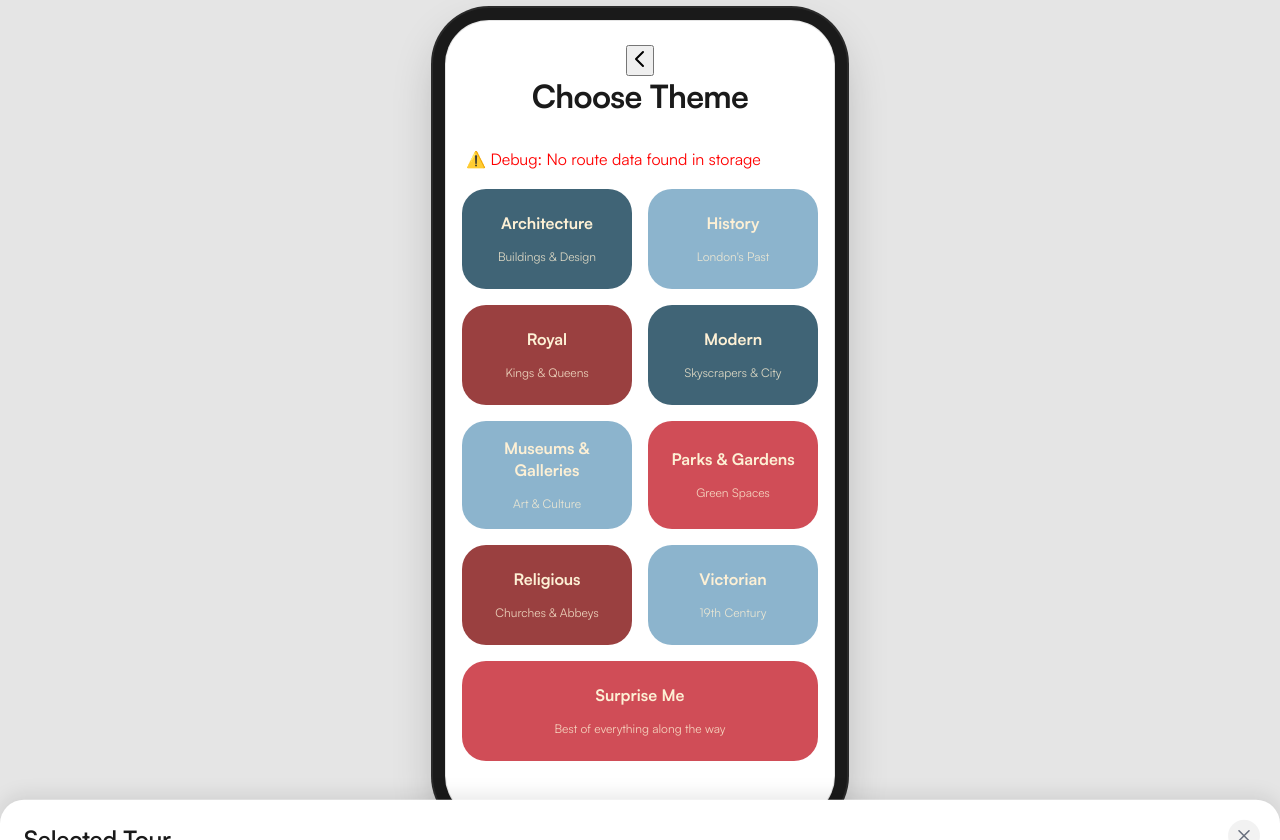
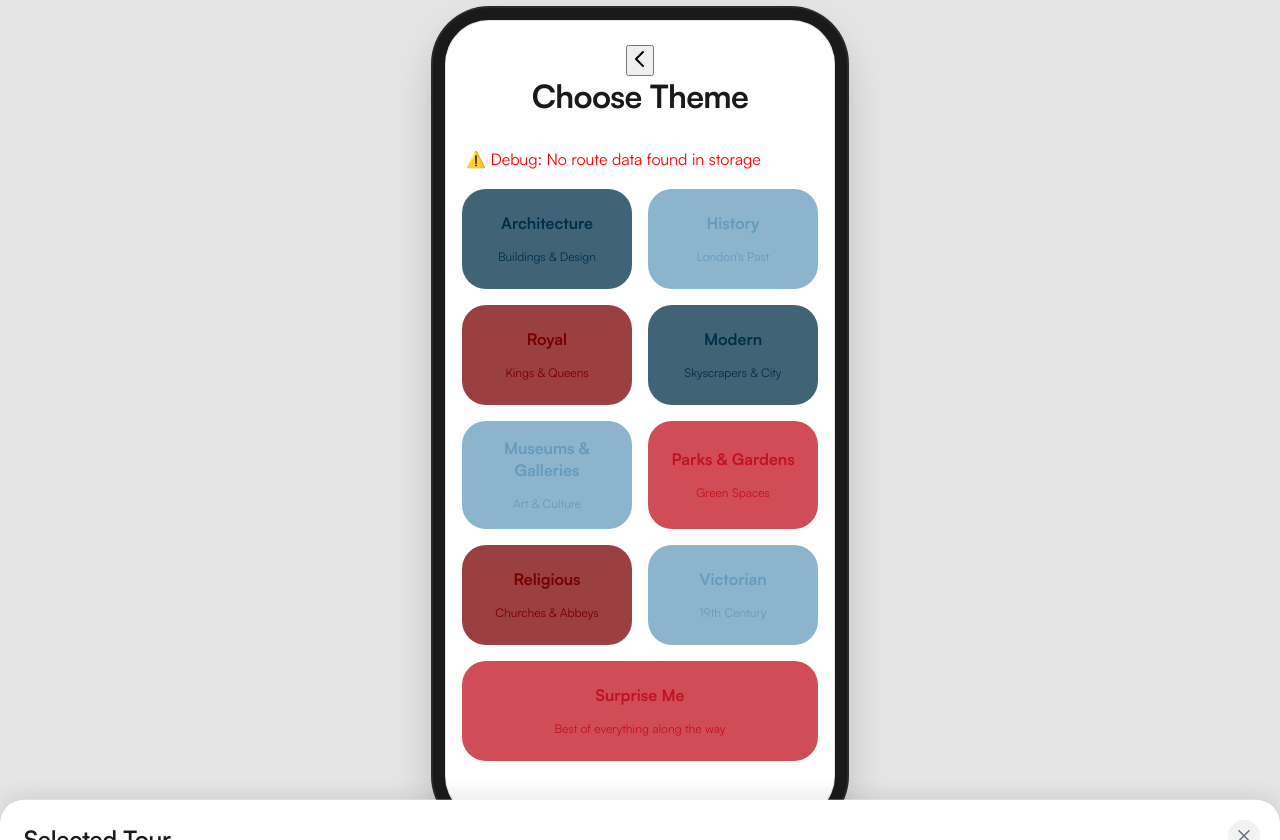
Before and after one commit to qubula/Explore-London---Landmarks, a FastAPI app: page /mobile/tour-type in a window 1280 px wide. Run offline with FastAPI, Linux system fonts and the light colour scheme.

Commit message:
Make theme button text match background color
- Changed all text colors to match their respective background colors
- Text becomes invisible, showing only the color blocks
- Creates minimalist color-only button design
- Architecture/Modern: #003049, History/Museums/Victorian: #669bbc
- Royal/Religious: #780000, Parks/Surprise Me: #c1121f

Co-Authored-By: Claude Sonnet 4.5 <noreply@anthropic.com>

```diff
--- a/App/Web_App/templates/mobile/tour_type.html
+++ b/App/Web_App/templates/mobile/tour_type.html
@@ -99,64 +99,64 @@
                 <!-- Architecture -->
                 <div class="glass-card tour-card" onclick="selectTourType('architecture')" style="border: none !important; box-shadow: none !important;">
                     <div class="tour-bg" style="background: #003049;"></div>
-                    <h3 class="tour-name" style="color: #fdf0d5;">Architecture</h3>
-                    <p class="tour-meta" style="color: rgba(253, 240, 213, 0.8);">Buildings & Design</p>
+                    <h3 class="tour-name" style="color: #003049;">Architecture</h3>
+                    <p class="tour-meta" style="color: #003049;">Buildings & Design</p>
                 </div>
 
                 <!-- History -->
                 <div class="glass-card tour-card" onclick="selectTourType('historical')" style="border: none !important; box-shadow: none !important;">
                     <div class="tour-bg" style="background: #669bbc;"></div>
-                    <h3 class="tour-name" style="color: #fdf0d5;">History</h3>
-                    <p class="tour-meta" style="color: rgba(253, 240, 213, 0.8);">London's Past</p>
+                    <h3 class="tour-name" style="color: #669bbc;">History</h3>
+                    <p class="tour-meta" style="color: #669bbc;">London's Past</p>
                 </div>
 
                 <!-- Royal -->
                 <div class="glass-card tour-card" onclick="selectTourType('royal')" style="border: none !important; box-shadow: none !important;">
                     <div class="tour-bg" style="background: #780000;"></div>
-                    <h3 class="tour-name" style="color: #fdf0d5;">Royal</h3>
-                    <p class="tour-meta" style="color: rgba(253, 240, 213, 0.8);">Kings & Queens</p>
+                    <h3 class="tour-name" style="color: #780000;">Royal</h3>
+                    <p class="tour-meta" style="color: #780000;">Kings & Queens</p>
                 </div>
 
                 <!-- Modern -->
                 <div class="glass-card tour-card" onclick="selectTourType('modern')" style="border: none !important; box-shadow: none !important;">
                     <div class="tour-bg" style="background: #003049;"></div>
-                    <h3 class="tour-name" style="color: #fdf0d5;">Modern</h3>
-                    <p class="tour-meta" style="color: rgba(253, 240, 213, 0.8);">Skyscrapers & City</p>
+                    <h3 class="tour-name" style="color: #003049;">Modern</h3>
+                    <p class="tour-meta" style="color: #003049;">Skyscrapers & City</p>
                 </div>
 
                 <!-- Museums & Galleries -->
                 <div class="glass-card tour-card" onclick="selectTourType('museums_galleries')" style="border: none !important; box-shadow: none !important;">
                     <div class="tour-bg" style="background: #669bbc;"></div>
-                    <h3 class="tour-name" style="color: #fdf0d5;">Museums & Galleries</h3>
-                    <p class="tour-meta" style="color: rgba(253, 240, 213, 0.8);">Art & Culture</p>
+                    <h3 class="tour-name" style="color: #669bbc;">Museums & Galleries</h3>
+                    <p class="tour-meta" style="color: #669bbc;">Art & Culture</p>
                 </div>
 
                 <!-- Parks & Gardens -->
                 <div class="glass-card tour-card" onclick="selectTourType('parks_gardens')" style="border: none !important; box-shadow: none !important;">
                     <div class="tour-bg" style="background: #c1121f;"></div>
-                    <h3 class="tour-name" style="color: #fdf0d5;">Parks & Gardens</h3>
-                    <p class="tour-meta" style="color: rgba(253, 240, 213, 0.8);">Green Spaces</p>
+                    <h3 class="tour-name" style="color: #c1121f;">Parks & Gardens</h3>
+                    <p class="tour-meta" style="color: #c1121f;">Green Spaces</p>
                 </div>
 
                 <!-- Religious -->
                 <div class="glass-card tour-card" onclick="selectTourType('religious')" style="border: none !important; box-shadow: none !important;">
                     <div class="tour-bg" style="background: #780000;"></div>
-                    <h3 class="tour-name" style="color: #fdf0d5;">Religious</h3>
-                    <p class="tour-meta" style="color: rgba(253, 240, 213, 0.8);">Churches & Abbeys</p>
+                    <h3 class="tour-name" style="color: #780000;">Religious</h3>
+                    <p class="tour-meta" style="color: #780000;">Churches & Abbeys</p>
                 </div>
 
                 <!-- Victorian -->
                 <div class="glass-card tour-card" onclick="selectTourType('victorian')" style="border: none !important; box-shadow: none !important;">
                     <div class="tour-bg" style="background: #669bbc;"></div>
-                    <h3 class="tour-name" style="color: #fdf0d5;">Victorian</h3>
-                    <p class="tour-meta" style="color: rgba(253, 240, 213, 0.8);">19th Century</p>
+                    <h3 class="tour-name" style="color: #669bbc;">Victorian</h3>
+                    <p class="tour-meta" style="color: #669bbc;">19th Century</p>
                 </div>
 
                 <!-- Anything (All) -->
                 <div class="glass-card tour-card full-width featured-tour" onclick="selectTourType('all')" style="border: none !important; box-shadow: none !important;">
                     <div class="tour-bg" style="background: #c1121f;"></div>
-                    <h3 class="tour-name" style="color: #fdf0d5;">Surprise Me</h3>
-                    <p class="tour-meta" style="color: rgba(253, 240, 213, 0.8);">Best of everything along the way</p>
+                    <h3 class="tour-name" style="color: #c1121f;">Surprise Me</h3>
+                    <p class="tour-meta" style="color: #c1121f;">Best of everything along the way</p>
                 </div>
             </div>
 
```
